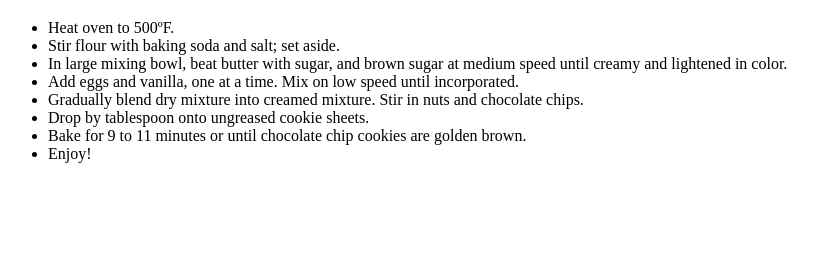
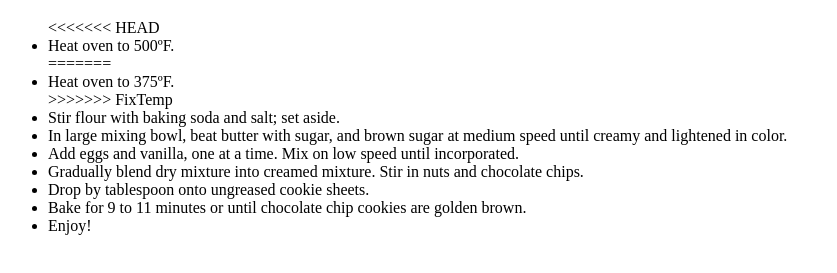
Before and after one commit to AustinMTSchool/KevinCookieCompany.com, a plain HTML site: page secret recipe.htm in a window 1280 px wide. Shown: the part 321-594 px from the top of the page, without its empty margins (0-837 px from the left). Drawn offline with Linux system fonts and the light colour scheme.

Commit message:
Changed temp

```diff
--- a/secret recipe.htm
+++ b/secret recipe.htm
@@ -17,7 +17,11 @@
 </ul>
 <h1>Baking instructions</h1>
 <ul>
+<<<<<<< HEAD
 <li>Heat oven to 500ºF.</li>
+=======
+<li>Heat oven to 375ºF.</li>
+>>>>>>> FixTemp
 <li>Stir flour with baking soda and salt; set aside.</li>
 <li>In large mixing bowl, beat butter with sugar, and brown sugar at medium speed until creamy and lightened in color.</li>
 <li>Add eggs and vanilla, one at a time. Mix on low speed until incorporated.</li>
```
